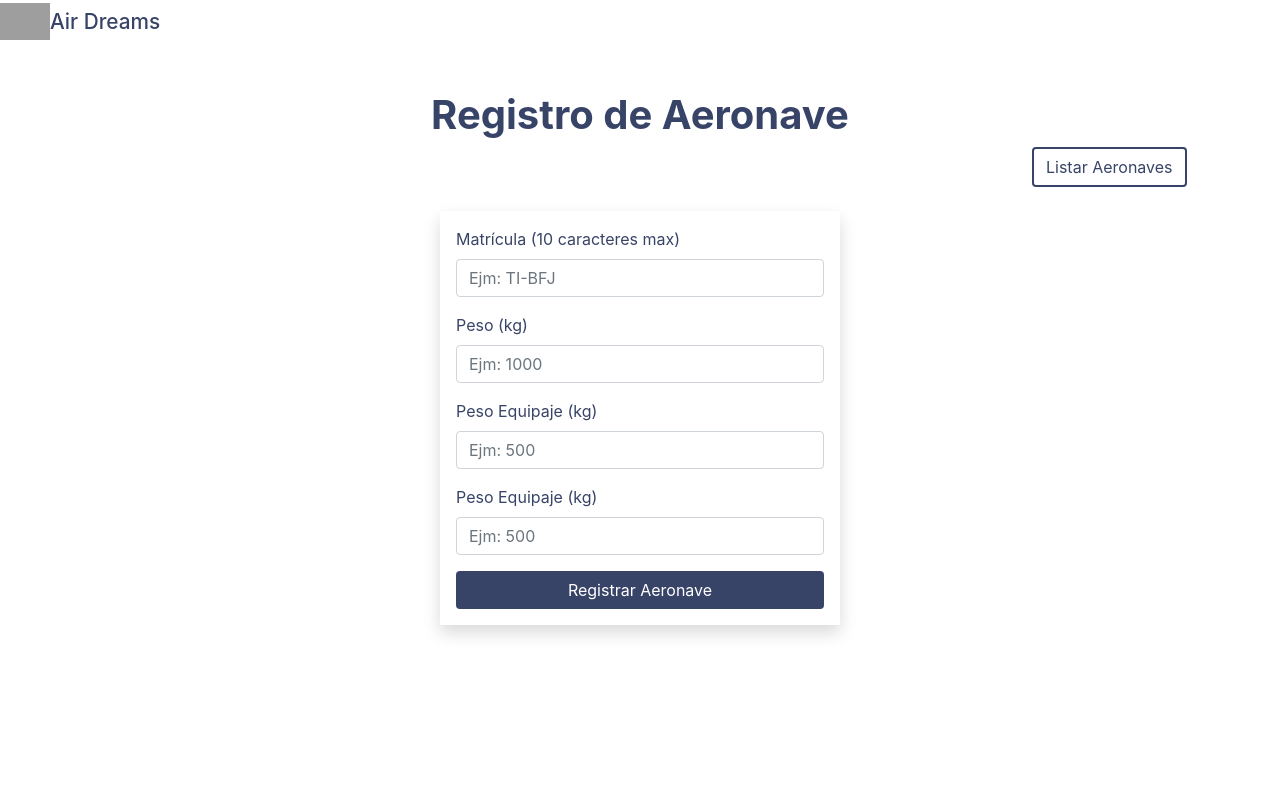
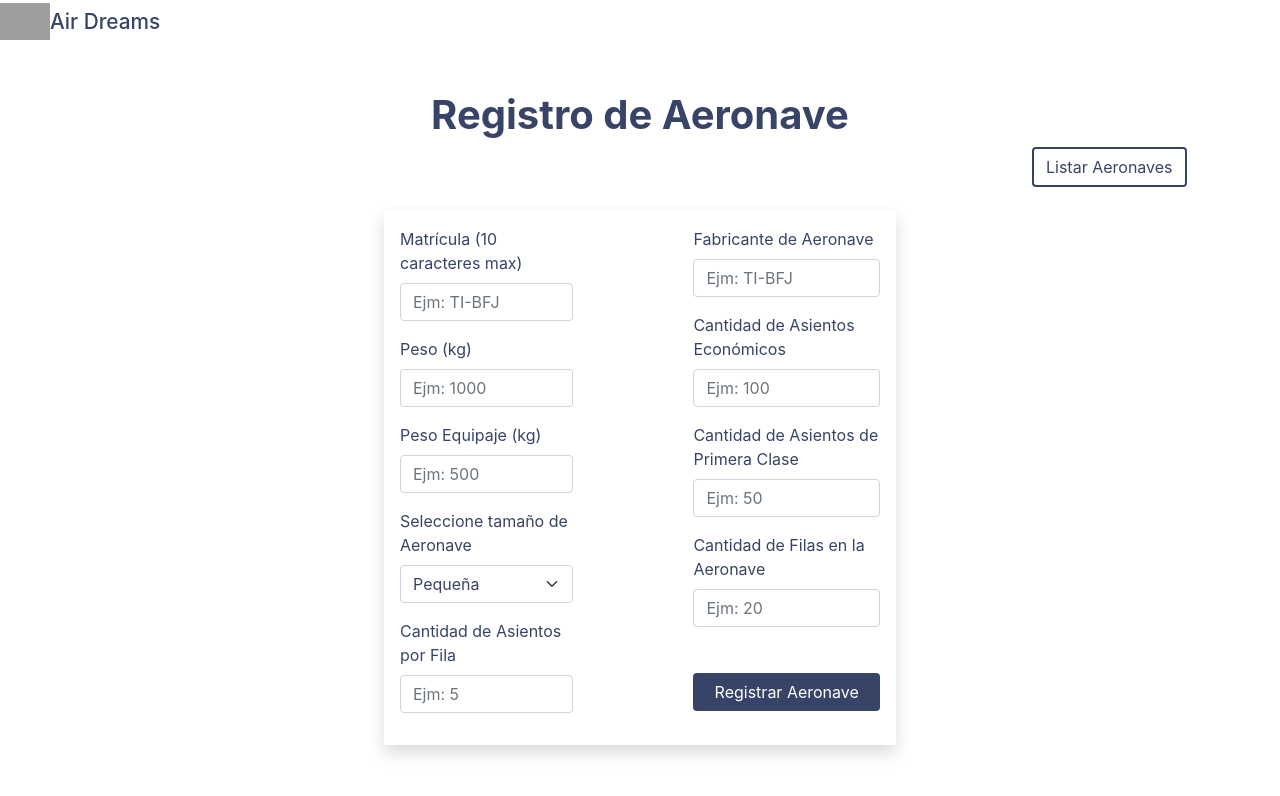
Before and after one commit to AdrianMiguel99/PI_AirDreams, a Vue app in the folder Sprint_1/AirDreams/frontend/: page / in a window 1280 px wide. Shown: the top 796 px of the page. Built offline with nearby package versions, Linux system fonts and the light colour scheme; grey boxes are pictures that could not be loaded.

Commit message:
Se completan las opciones del formulario

```diff
--- a/Sprint_1/AirDreams/frontend/src/components/AddAirplaneForm.vue
+++ b/Sprint_1/AirDreams/frontend/src/components/AddAirplaneForm.vue
@@ -29,27 +29,56 @@
     </div>
 
     <!--Formulario de registro de aeronave-->
-    <div class="d-flex justify-content-center align-items-center vh-75 mt-4">
-        <div class="letra_semibold p-3 shadow" style="max-width: 400px; width: 40%;">
+    <div class="d-flex justify-content-center align-items-center mt-4">
+        <div class="letra_semibold p-3 shadow" style="max-width: 700px; width: 40%; display: flex; gap:120px">
+            <!--Lado izquierdo del formulario-->
             <form>
                 <div class="mb-3">
                     <!-- TODO: QUE NO SE REPITA EN EL SISTEMA-->
                     <label for="matricula" class="form-label">Matrícula (10 caracteres max)</label>
-                    <input type="text" maxlength="10" class="form-control ." id="matricula" placeholder="Ejm: TI-BFJ">
+                    <input type="text" maxlength="10" class="form-control ." id="matricula" placeholder="Ejm: TI-BFJ" style="color: #384467;">
                 </div>
                 <div class="mb-3">
                     <label for="peso_general" class="form-label">Peso (kg)</label>
-                    <input type="text" class="form-control" id="peso_general" placeholder="Ejm: 1000">
+                    <input type="number" class="form-control" id="peso_general" placeholder="Ejm: 1000" style="color: #384467;">
                 </div>
                 <div class="mb-3">
                     <label for="peso_equipaje" class="form-label">Peso Equipaje (kg)</label>
-                    <input type="number" class="form-control" id="peso_equipaje" placeholder="Ejm: 500">
+                    <input type="number" class="form-control" id="peso_equipaje" placeholder="Ejm: 500" style="color: #384467;">
                 </div>
                 <div class="mb-3">
-                    <label for="peso_equipaje" class="form-label">Peso Equipaje (kg)</label>
-                    <input type="number" class="form-control" id="peso_equipaje" placeholder="Ejm: 500">
+                    <label for="tipo_aeronave" class="form-label">Seleccione tamaño de Aeronave</label>
+                    <select id="Tipo de Aeronave" name="tipo_aeronave" class="form-select" style="color: #384467;">
+                        <option value="pequena">Pequeña</option>
+                        <option value="mediana">Mediana</option>
+                        <option value="grande">Grande</option>
+                    </select>
                 </div>
-                <button type="submit" class="btn colores_invertidos w-100" style="background-color: #384467; font-weight: semi-bold">Registrar Aeronave</button>
+                <div class="mb-3">
+                    <label for="asientos_por_fila" class="form-label">Cantidad de Asientos por Fila</label>
+                    <input type="number" class="form-control" id="asientos_por_fila" placeholder="Ejm: 5" style="color: #384467;">
+                </div>
+            </form>
+            <!--Lado derecho del formulario-->
+            <form>
+                <div class="mb-3">
+                    <!-- TODO: QUE NO SE REPITA EN EL SISTEMA-->
+                    <label for="fabricante" class="form-label">Fabricante de Aeronave</label>
+                    <input type="text" class="form-control ." id="fabricante" placeholder="Ejm: TI-BFJ" style="color: #384467;">
+                </div>
+                <div class="mb-3">
+                    <label for="asientos_economicos" class="form-label">Cantidad de Asientos Económicos</label>
+                    <input type="number" class="form-control" id="asientos_economicos" placeholder="Ejm: 100" style="color: #384467;">
+                </div>
+                <div class="mb-3">
+                    <label for="asientos_FirstClass" class="form-label">Cantidad de Asientos de Primera Clase</label>
+                    <input type="number" class="form-control" id="asientos_FirstClass" placeholder="Ejm: 50" style="color: #384467;">
+                </div>
+                <div class="mb-3">
+                    <label for="filas_aeronave" class="form-label">Cantidad de Filas en la Aeronave</label>
+                    <input type="number" class="form-control" id="filas_aeronave" placeholder="Ejm: 20" style="color: #384467;">
+                </div>
+                <button type="submit" class="btn colores_invertidos w-100" style="background-color: #384467; font-weight: semi-bold; margin-top: 30px;">Registrar Aeronave</button>
             </form>
         </div>
     </div>
@@ -64,6 +93,7 @@
 </script>
 
 <style scoped>
+
     .letra_bold {
         font-family:  'Inter', sans-serif;
         color: #384467;
```
